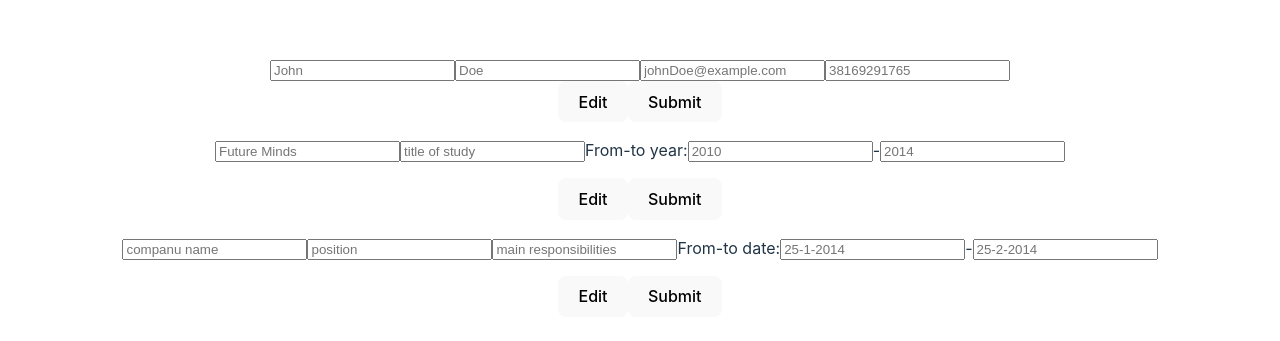
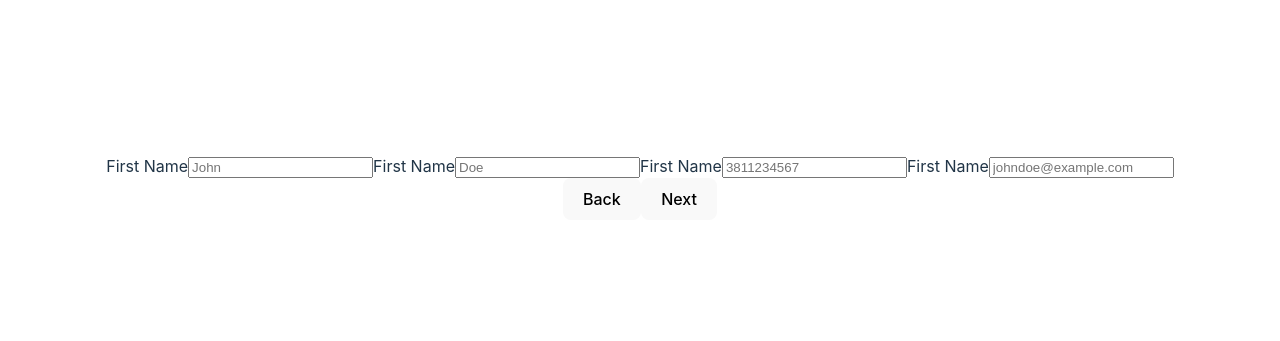
Before and after one commit to Milosavljevichh/CV_generator, a React (Vite) app in the folder CV-app/: page / in a window 1280 px wide. Shown: the part 213-554 px from the top of the page. Built offline with nearby package versions, Linux system fonts and the light colour scheme.

Commit message:
modified project structure in Form component

```diff
--- a/CV-app/src/components/Action-btns.jsx
+++ b/CV-app/src/components/Action-btns.jsx
@@ -1,11 +1,11 @@
 import { useState } from "react";
 
-function ActionBtns({handleActiveFields}) {
-    const [isEditable, setIsEditable] = useState(true);
+function ActionBtns({changeActiveSection}) {
+    // const [isEditable, setIsEditable] = useState(true);
 
     return (
         <>
-            <div id="actionBtns">
+            {/* <div id="actionBtns">
                 <button onClick={() => {
                     handleActiveFields(false)
                     setIsEditable(true)
@@ -14,7 +14,11 @@ function ActionBtns({handleActiveFields}) {
                 {isEditable && <button onClick={() => {
                     handleActiveFields(true)
                     setIsEditable(false)
-                }}>Submit</button>}
+                }}>Next</button>}
+            </div> */}
+            <div>
+                <button onClick={() => changeActiveSection(-1)}>Back</button>
+                <button onClick={() => changeActiveSection(1)}>Next</button>
             </div>
         </>
     )
--- a/CV-app/src/components/Form.jsx
+++ b/CV-app/src/components/Form.jsx
@@ -1,14 +1,38 @@
+import { useState } from 'react';
+import { inputList } from './data.jsx';
+import ActionBtns from './Action-btns.jsx';
 
-import GeneralInfo from './general-info'
-import EducationalInfo from './Educational-info.jsx'
-import PracticalExp from './Practial-experience.jsx'
 
+//form component holds the inputs value, to later transform it into html elements
+//it also holds the index of the currently active field
 function Form(){
+
+    const [activeSection, setActiveSection] = useState(0);
+    const [generalInfo, setGeneralInfo] = useState({firstName:"", lastName:"", phone:"", email:""})
+
+    const changeActiveSection = (i) => {
+        if (activeSection + i >= 0 && activeSection + i < inputList.length) {setActiveSection(activeSection + i)};
+    }
+
+    const saveInputInfo = (inputName, setterName, setterValue) => {
+        const newInput = {...generalInfo}
+        newInput[inputName] = setterValue
+        setterName(newInput)
+    }
+
+    console.log(generalInfo);
+
     return (
         <>
-            <GeneralInfo />
-            <EducationalInfo />
-            <PracticalExp />
+            <div>
+                {inputList[activeSection].map((input, i) => (
+                    <>
+                    <label key={i} htmlFor="input.id">{input.label}</label>
+                    <input key={i + 1} type={input.type} name={input.name} id={input.id} placeholder={input.placeholder} onChange={(e) => {saveInputInfo(input.name, setGeneralInfo, e.target.value)}}/>
+                    </>
+                ))}
+            </div>
+            <ActionBtns changeActiveSection={changeActiveSection}/>
         </>
     )
 }
--- /dev/null
+++ b/CV-app/src/components/data.jsx
@@ -0,0 +1,39 @@
+export const inputList = [
+    [{
+        label: "First Name",
+        name: "firstName",
+        id: "firstName",
+        type: "text",
+        placeholder: "John"
+    },
+    {
+        label: "First Name",
+        name: "lastName",
+        id: "lastName",
+        type: "text",
+        placeholder: "Doe"
+    },
+    {
+        label: "First Name",
+        name: "phone",
+        id: "phone",
+        type: "number",
+        placeholder: "3811234567"
+    },
+    {
+        label: "First Name",
+        name: "email",
+        id: "email",
+        type: "email",
+        placeholder: "johndoe@example.com"
+    }],
+[
+    {
+        label: "First Name",
+        name: "college",
+        id: "college",
+        type: "text",
+        placeholder: "Future Minds"
+    }
+]
+]
--- a/CV-app/src/components/general-info.jsx
+++ b/CV-app/src/components/general-info.jsx
@@ -3,13 +3,9 @@
 import ActionBtns from "./Action-btns";
 import { useState } from "react";
 
-function GeneralInfo(){
+function GeneralInfo({handleNameValue, handleLastnameValue, handlePhoneValue, handleEmailValue}){
 
     const [activeFields, setActiveFields] = useState(false);
-    const [nameValue, setNameValue] = useState("");
-    const [lastnameValue, setLastnameValue] = useState("");
-    const [phoneValue, setPhoneValue] = useState("");
-    const [emailValue, setEmailValue] = useState("")
 
     const handleActiveFields = (b) => {
         setActiveFields(b);
@@ -19,10 +15,10 @@ function GeneralInfo(){
     return(
         <>
             <section id="general">
-                <input type="text" placeholder="John" readOnly={activeFields} onChange={(e) => setNameValue(e.target.value)} />
-                <input type="text" placeholder="Doe" readOnly={activeFields} />
-                <input type="email" name="email" id="emailInput" placeholder="johnDoe@example.com" />
-                <input type="number" placeholder="38169291765" readOnly={activeFields} />
+                <input type="text" placeholder="John" readOnly={activeFields} onChange={(e) => handleNameValue(e.target.value)} />
+                <input type="text" placeholder="Doe" readOnly={activeFields}onChange={(e) => handleLastnameValue(e.target.value)} />
+                <input type="email" name="email" id="emailInput" placeholder="johnDoe@example.com"onChange={(e) => handlePhoneValue(e.target.value)} />
+                <input type="number" placeholder="38169291765" readOnly={activeFields}onChange={(e) => handleEmailValue(e.target.value)} />
                 <ActionBtns handleActiveFields={handleActiveFields} />
             </section>
         </>
```
